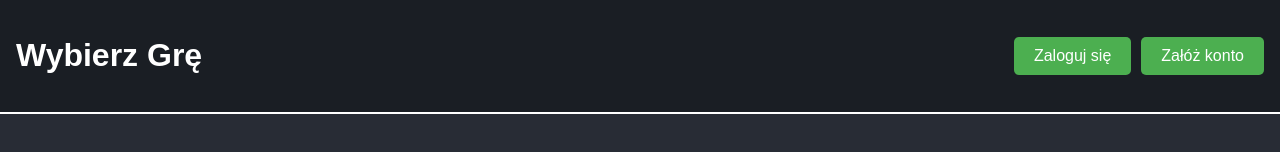
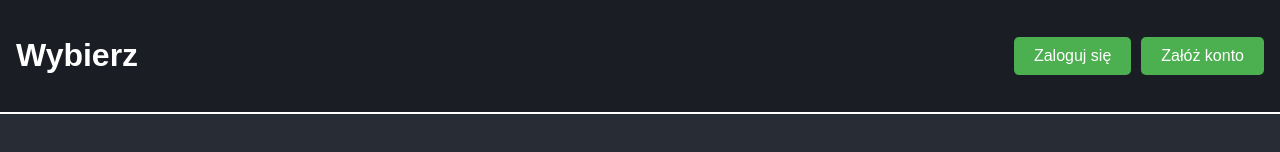
Before and after one commit to TegoTu/GameHub, a plain HTML site: page glowna.html in a window 1280 px wide. Shown: the top 152 px of the page. Drawn offline with Linux system fonts and the light colour scheme.

Commit message:
Update glowna.html

```diff
--- a/glowna.html
+++ b/glowna.html
@@ -138,7 +138,7 @@
 </script>
 <body>
     <header class="fade-in">
-        <h1>Wybierz Grę</h1>
+        <h1>Wybierz</h1>
         <div id="login-section">
             <div id="login-btn">Zaloguj się</div>
             <div id="signup-btn">Załóż konto</div>
```
